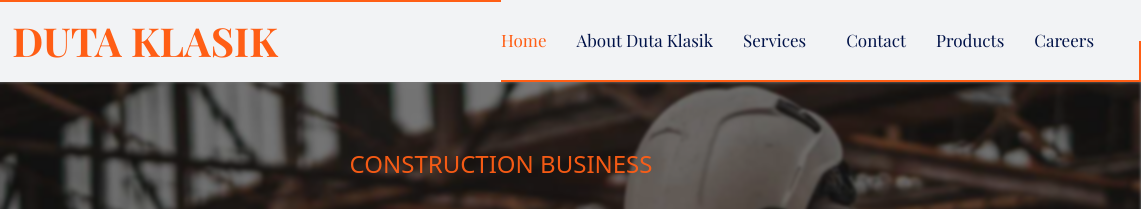
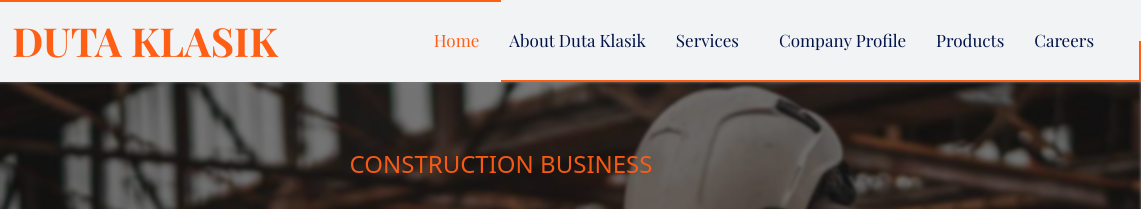
Before and after one commit to Duta917/Duta, a plain HTML site: page index.html in a window 1280 px wide. Shown: the top 209 px of the page, 139-1280 px from the left. Drawn offline with nearby package versions, Linux system fonts and the light colour scheme; some packages are replaced by stand-ins of ours; a script that the page names is missing; a web font is replaced by a local one.

Commit message:
Update index.html

```diff
--- a/index.html
+++ b/index.html
@@ -105,7 +105,7 @@
                     </ul>
                 </li>
                 <li class="nav-item">
-                    <a href="#" class="nav-link">Contact</a>
+                    <a href="companyProfile.html" class="nav-link">Company Profile</a>
                 </li>
                 <li class="nav-item">
                     <a href="#" class="nav-link">Products</a>
```
